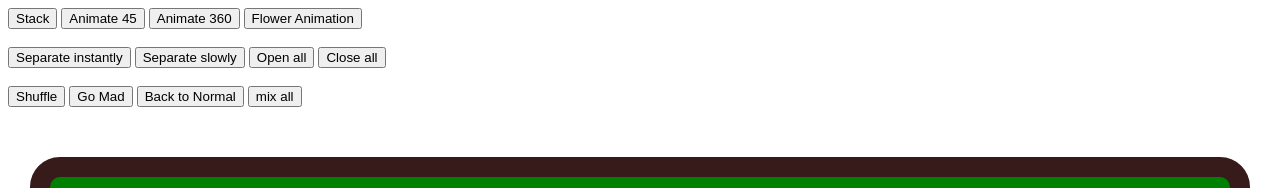
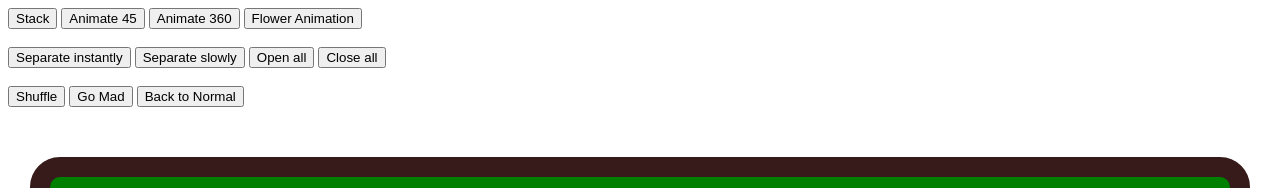
Before and after one commit to vineetgarg90/playing-cards, a plain HTML site: page index.html in a window 1280 px wide. Shown: the top 188 px of the page. Drawn offline with Linux system fonts and the light colour scheme.

Commit message:
extra code removed

```diff
--- a/index.html
+++ b/index.html
@@ -20,7 +20,6 @@
 <button type='button' onclick='shufle_cards()'>Shuffle</button>
 <button type='button' onclick='begin_madness()'>Go Mad</button>
 <button type='button' onclick='stop_madness()'>Back to Normal</button>
-<button type='button' onclick='shuffle()'>mix all</button>
 
 <!-- cards container -->
 <div id='pack_cont'>
--- a/js/script.js
+++ b/js/script.js
@@ -242,10 +242,6 @@ reset_cards();
 
 }
 
-function shuffle(){
-	$('.card').shuffle();
-}
-
 $(document).ready(function(){
 	stack_cards(0.2);
 	//card click event
```
